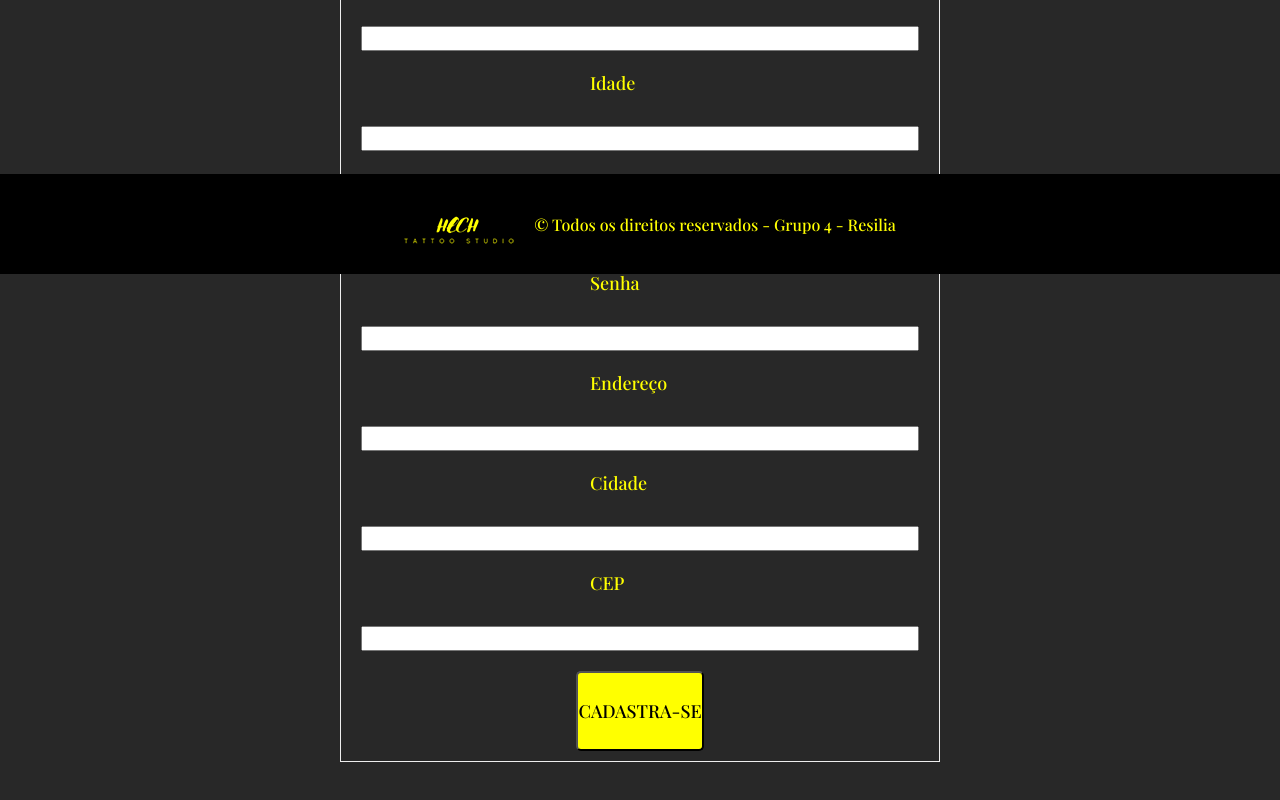
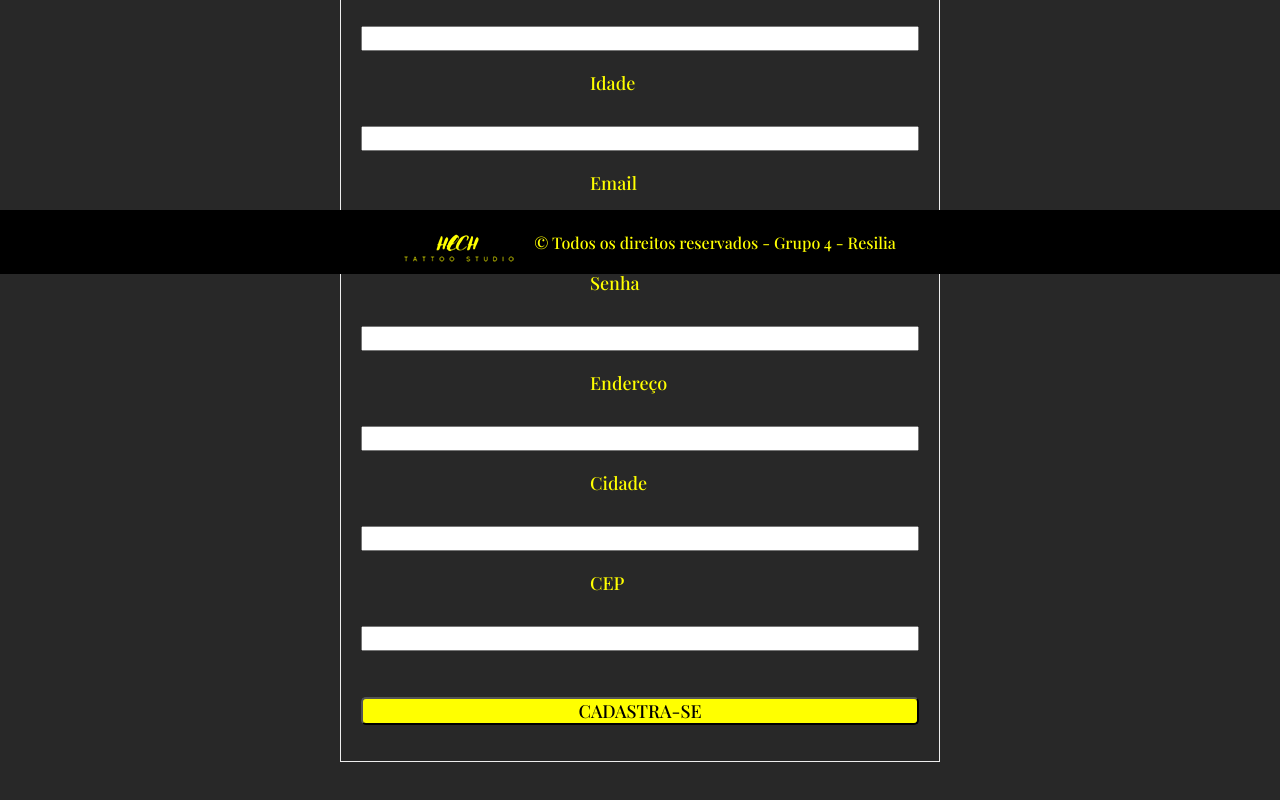
Before and after one commit to devHelioFranco/tattoo-studio-react, a React (Create React App) app: page /Cadastro in a window 1280 px wide. Shown: the part 526-1326 px from the top of the page. Built offline with nearby package versions, Linux system fonts and the light colour scheme; a web font is replaced by a local one.

Commit message:
Cadastro configurado com a Api

```diff
--- a/src/api/api.js
+++ b/src/api/api.js
@@ -1,10 +1,13 @@
 import axios from 'axios'
 
 export const api = axios.create({
-    baseURL: 'http://localhost:5000'
+    baseURL: 'http://localhost:3001'
 })
 
 export const busca = async(url, setDado) =>{
     const resposta = await api.get(url)
     setDado(resposta.data)
 }
+
+
+export default api;
--- a/src/components/Footer/Footer.css
+++ b/src/components/Footer/Footer.css
@@ -5,7 +5,7 @@
     background: black;
     color: yellow;
     width: 100%;
-    height: 100px;
+    height: 64px;
     display: flex;
     align-items: center;
     justify-content: center;
--- a/src/pages/Cadastro/cadastro.css
+++ b/src/pages/Cadastro/cadastro.css
@@ -48,12 +48,12 @@
 }
 
 .container form .row button{
-    flex:1;
-    height: 40px;
+    width: 100%;
     background: yellow;
     color: black;
     font-size:18px;
     border-radius: 5px;
+    margin:auto;
 }
 
 .container form .row button:hover{
--- a/src/pages/Cadastro/cadastro.js
+++ b/src/pages/Cadastro/cadastro.js
@@ -1,6 +1,6 @@
 import React, { useState, } from "react";
 import "./cadastro.css";
-
+import api from "../../api/api"
 
 function Cadastro() {
 
@@ -16,7 +16,9 @@ function Cadastro() {
 
     function handleSubmit(e){
         e.preventDefault();
-        console.log(usuario)
+        api.post('/users', usuario).then(response =>{
+            console.log(response)
+        });
     }
 
     return (
@@ -27,32 +29,32 @@ function Cadastro() {
 
             <div className="row">
                 <span>Nome</span>
-                <input type="text" name="Nome" onChange={handlechange}/>
+                <input type="text" name="nome" onChange={handlechange}/>
             </div>
 
             <div className="row">
                 <span>Idade</span>
-                <input type="text" name="Idade" onChange={handlechange}/>
+                <input type="text" name="idade" onChange={handlechange}/>
             </div>
             <div className="row">
                 <span>Email</span>
-                <input type="text"  name="Email" onChange={handlechange}/>
+                <input type="text"  name="email" onChange={handlechange}/>
             </div>
             <div className="row">
                 <span>Senha</span>
-                <input type="password"  name="Senha" onChange={handlechange}/>
+                <input type="password"  name="senha" onChange={handlechange}/>
             </div>
             <div className="row">
                 <span>Endereço</span>
-                <input type="text"  name="Endereço" onChange={handlechange}/>
+                <input type="text"  name="endereco" onChange={handlechange}/>
             </div>
             <div className="row">
                 <span>Cidade</span>
-                <input type="text" name="Cidade" onChange={handlechange}/>
+                <input type="text" name="cidade" onChange={handlechange}/>
             </div>
             <div className="row">
                 <span>CEP</span>
-                <input type="text"  name="CEP" onChange={handlechange}/>
+                <input type="text"  name="cep" onChange={handlechange}/>
             </div>
 
             <div className="row">
```
